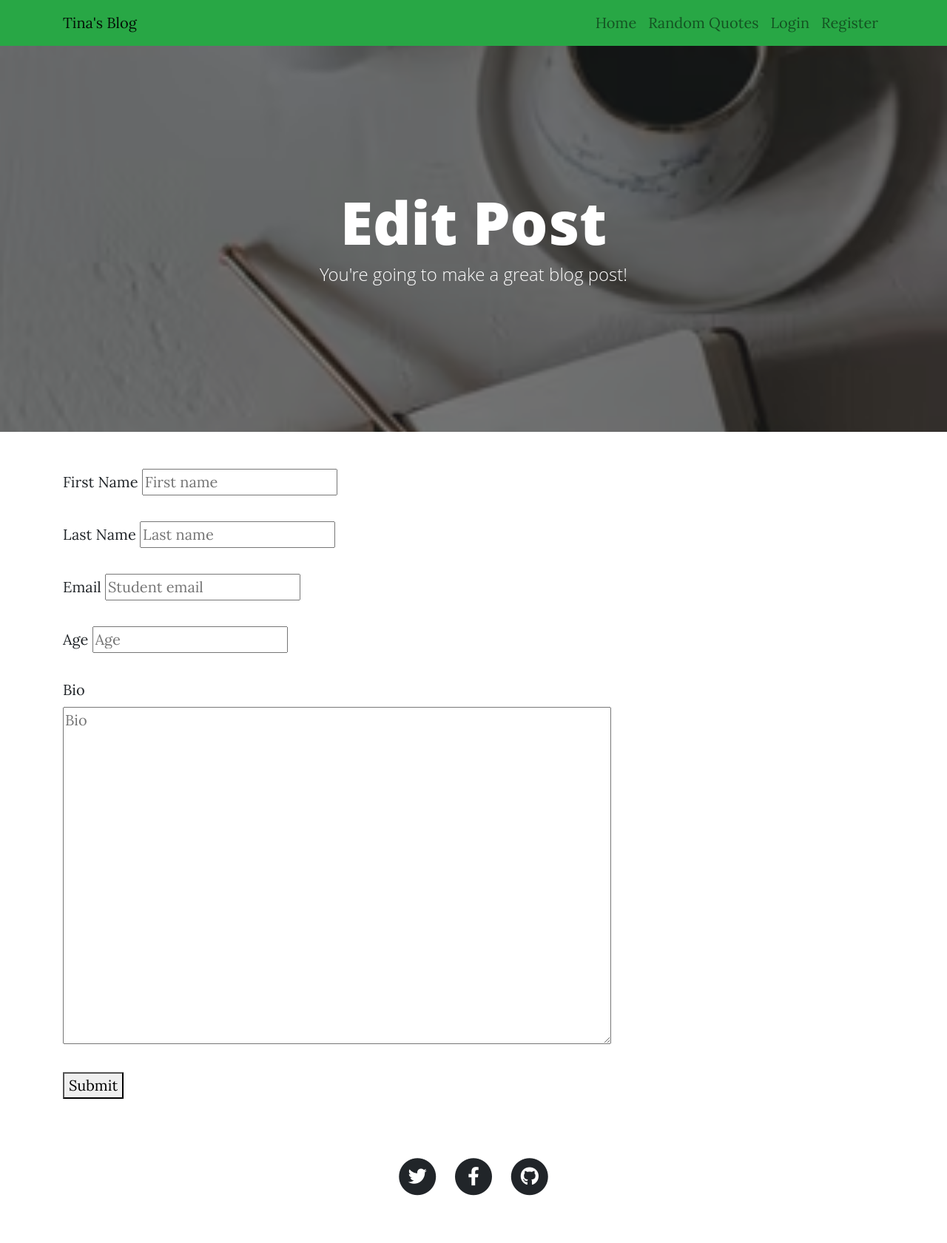
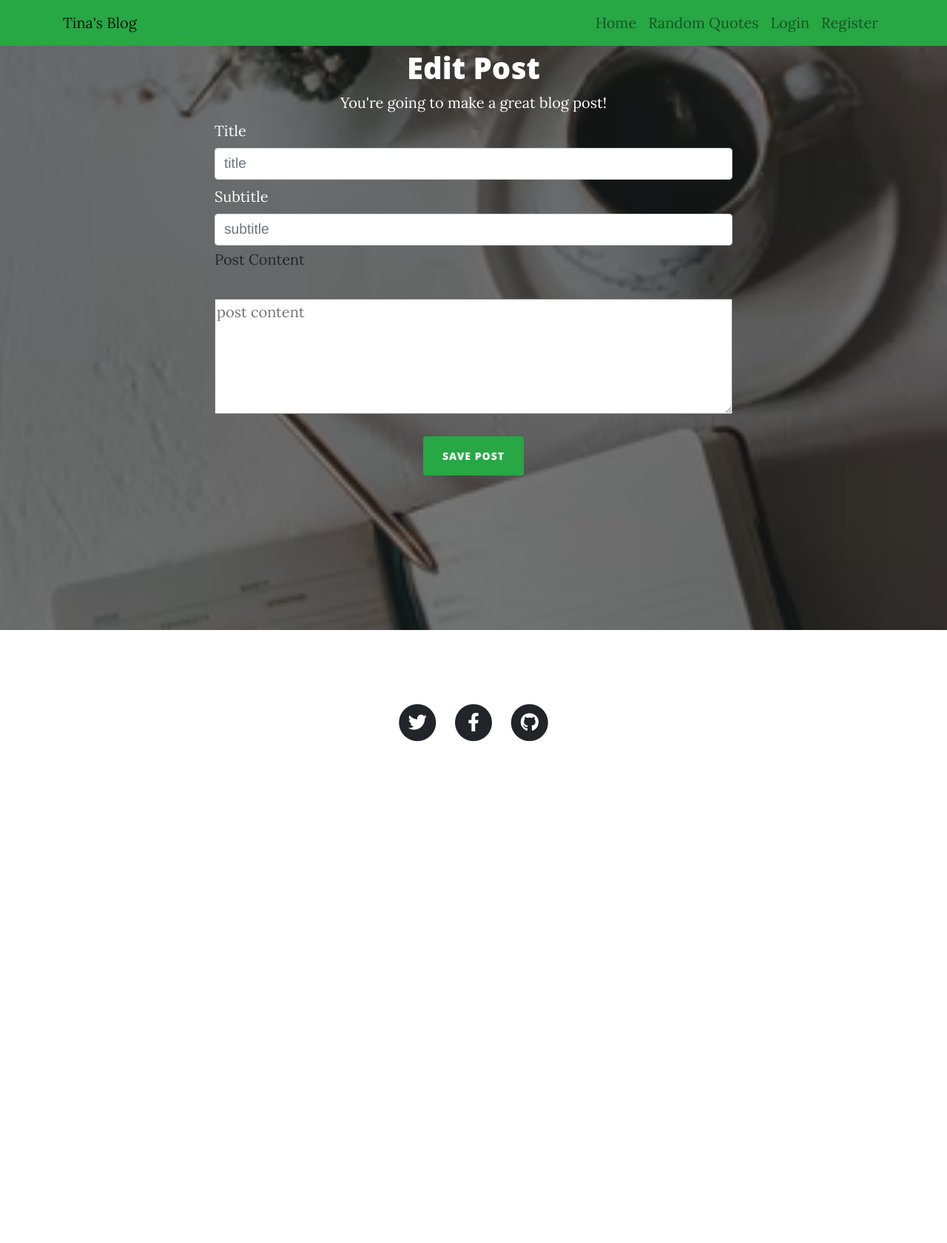
Before and after one commit to christine-nkatha/She-Blogs-Too, a Flask app: page /blog/edit in a window 1280 px wide. Shown: the whole page at 74% size. After the commit the page ends 1003 px from the top, so only its background shows below. Run offline with Flask 2, Linux system fonts and the light colour scheme; parts of the project's set-up code (start-up, migrations or seed data) failed here and were passed over; some libraries are stand-ins or nearby versions; some web fonts are replaced.

Commit message:
fixed post adding

```diff
--- a/app/app.py
+++ b/app/app.py
@@ -1,5 +1,7 @@
 from flask import Flask, render_template, redirect, url_for, flash, abort, request
-from flask_login import login_user
+from flask_login import login_required, login_user, logout_user
+from flask import session
+import flask_login
 from flask_sqlalchemy import SQLAlchemy
 from flask_bootstrap import Bootstrap
 from sqlalchemy import false
@@ -10,6 +12,8 @@ from werkzeug.security import generate_password_hash, check_password_hash
 
 from config import DevelopmentConfig
 from flask_migrate import Migrate, MigrateCommand
+from flask_login import LoginManager, current_user
+
 
 app = Flask(__name__)
 app.config.from_object(DevelopmentConfig)
@@ -17,9 +21,17 @@ app.config['SQLALCHEMY_TRACK_MODIFICATIONS'] = False
 bootstrap = Bootstrap(app)
 db = SQLAlchemy(app)
 
+login_manager = LoginManager()
+login_manager.init_app(app)
 db.session.commit()
 ckeditor = CKEditor(app)
 migrate = Migrate(app, db)
+
+
+@login_manager.user_loader
+def load_user(user_id):
+    from models import User
+    return User.get(user_id)
 
 #ui routes
 @app.route("/login",methods=['POST', 'GET'])
@@ -64,16 +76,35 @@ def registerUser():
         return redirect(url_for('index'))
     return render_template("register.html",form=form)
 
+@app.route("/logout")
+def logout():
+    logout_user()
+    return render_template("index.html")
 #blog routes
 @app.route("/")
 def index():
-    return render_template("index.html")
-@app.route("/one-post")
+    from models import Post
+    posts = Post.query.all()
+    return render_template("index.html", posts=posts)
+@app.route("/one-post", methods=('GET', 'POST'))
 def view_one_post():
     return render_template("post.html")
 
-@app.route("/blog/create")
+@app.route("/blog/create",methods=('GET', 'POST'))
+
 def create_post():
+    from models import Post
+    if request.method == 'POST' :
+        post  =  Post()
+        post.title= request.form['title']
+        post.subtitle= request.form['subtitle']
+        post.body = request.form['content']
+        post.owner_name= "kennedy"
+        post.user_id= "kennedy"
+        post.save()
+        flash('Post Saved Success',"success-toast")
+        return redirect(url_for('index'))
+
     return render_template("make-post.html", is_edit=False)
 @app.route("/blog/edit")
 def edit_post():
--- a/app/templates/base.html
+++ b/app/templates/base.html
@@ -51,13 +51,20 @@
           <li class="nav-item">
             <a class="nav-link" href="{{ url_for('get_random_blogs') }}">Random Quotes</a>
           </li>
-
+         {% if not current_user.is_authenticated  %}
           <li class="nav-item">
             <a class="nav-link" href="{{ url_for('loginUser') }}">Login</a>
           </li>
           <li class="nav-item">
             <a class="nav-link" href="{{ url_for('registerUser') }}">Register</a>
           </li>
+          {% endif %}
+          {% if current_user.is_authenticated  %}
+
+          <li class="nav-item">
+            <a class="nav-link" href="{{ url_for('logout') }}">Logout</a>
+          </li>
+          {% endif %}
         </ul>
       </div>
     </div>
--- a/app/templates/login.html
+++ b/app/templates/login.html
@@ -34,7 +34,6 @@
               </p>
           </form>
           </div>
-
         </div>
       </div>
     </div>
--- a/app/templates/make-post.html
+++ b/app/templates/make-post.html
@@ -3,13 +3,12 @@
 
 {% block content %}
 
-  <!-- Page Header -->
-  <header class="masthead" style="background-image: url('/static/img/edit-bg.jpg')">
+<header class="masthead" style="min-height:100vh;background-image: url('/static/img/edit-bg.jpg')">
   <div class="overlay"></div>
   <div class="container">
     <div class="row">
       <div class="col-lg-8 col-md-10 mx-auto">
-          <div class="page-heading">
+        <div class="d-flex flex-column text-white text-center mt-3">
           {% if is_edit %}
           <h1>Edit Post</h1>
           {% else %}
@@ -17,59 +16,40 @@
           {% endif %}
           <span class="subheading">You're going to make a great blog post!</span>
         </div>
+        <div class="container">
+          <form method="post" action="/blog/create">
+
+          <div class="d-flex flex-column my-2 form-group">
+                <label for="title" class="text-white">Title</label>
+                <input type="text" name="title"
+                       placeholder="title" class="form-control" required/>
+
+          </div>
+            <div class="d-flex flex-column my-1 form-group">
+              <label for="subtitle" class="text-white">Subtitle</label>
+              <input type="text" name="subtitle"
+                     placeholder="subtitle" class="form-control" required/>
+
+            </div>
+            <div class="d-flex flex-column my-1 form-group">
+              <label for="content">Post Content</label>
+              <br>
+              <textarea name="content"
+                        placeholder="post content"
+                        rows="5"
+
+                        ></textarea>
+            </div>
+
+            <p class="d-flex justify-content-center">
+                <button type="submit" class="btn rounded btn-success">Save Post</button>
+            </p>
+        </form>
+        </div>
       </div>
     </div>
   </div>
 </header>
 
-  <div class="container">
-    <form method="post">
-      <p>
-          <label for="firstname">First Name</label>
-          <input type="text" name="firstname"
-                 placeholder="First name"/>
-
-      </p>
-
-      <p>
-          <label for="lastname">Last Name</label>
-          <input type="text" name="lastname"
-                 placeholder="Last name"/>
-
-      </p>
-
-      <p>
-          <label for="email">Email</label>
-          <input type="email" name="email"
-                 placeholder="Student email"/>
-
-      </p>
-
-      <p>
-          <label for="age">Age</label>
-          <input type="number" name="age"
-                 placeholder="Age"/>
-
-      </p>
-      <p>
-      <label for="bio">Bio</label>
-      <br>
-      <textarea name="bio"
-                placeholder="Bio"
-                rows="15"
-                cols="60"
-                ></textarea>
-      </p>
-      <p>
-          <button type="submit">Submit</button>
-      </p>
-  </form>
-    <div class="row">
-      <div class="col-lg-8 col-md-10 mx-auto">
-        {{ ckeditor.load() }}
-        {{ ckeditor.config(name='body') }}
-      </div>
-    </div>
-  </div>
 
 {% endblock %}
--- a/models.py
+++ b/models.py
@@ -27,6 +27,9 @@ class User(UserMixin, db.Model):
     def check_password(self, password):
         return check_password_hash(self.password, password)
 
+    def get(id):
+        return User.query.get_or_404(id)
+
     def __repr__(self):
         return f'User: {self.username}'
 
@@ -45,7 +48,7 @@ class Post(db.Model):
     body = db.Column(db.String, nullable=False)
     subtitle = db.Column(db.String, nullable=False)
     user_id = db.Column(db.String, nullable=False)
-    post = db.Column(db.String, nullable=False)
+    owner_name = db.Column(db.String, nullable=False)
     comment = db.relationship('Comment', backref='post', lazy='dynamic')
     date_created = db.Column(db.DateTime, default=datetime.utcnow)
 
```
Also changed, not shown: app/migrations/versions/f1cec4c077bc_.py (added, +59 -0 lines), app/templates/index.html (+10 -8 lines). Lines whose indentation alone changed are shown as unchanged.
